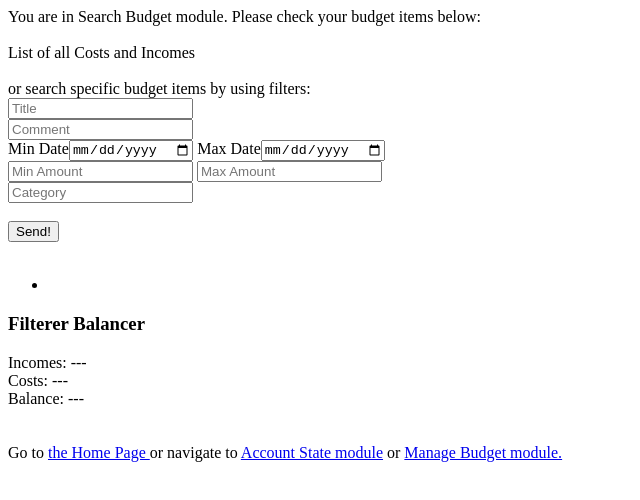
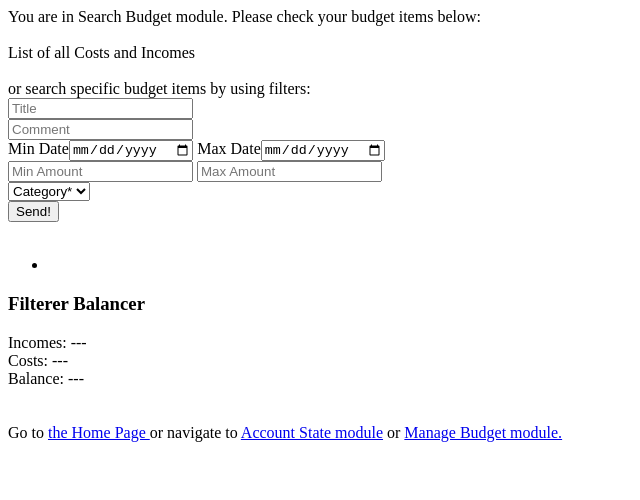
Before and after one commit to kempakepa/budgetProject, a website: page modules/filterer/filterer.html in a window 1280 px wide. Shown: the whole page, without its empty margins (0-640 px from the left). Drawn offline with Linux system fonts and the light colour scheme.

Commit message:
feat1 for filterer with no tests

```diff
--- a/modules/filterer/filterer.html
+++ b/modules/filterer/filterer.html
@@ -24,7 +24,13 @@
         <span="max-date">Max Date</span><input type="date" placeholder="Max Date" id="max-date" /></div>
         <div><input type="number" placeholder="Min Amount" id="min-amount" />
         <input type="number" placeholder="Max Amount" id="max-amount" /></div>
-        <div><input type="text" placeholder="Category" id="category" /></div></br>
+        <select name="category" id="category" placeholder="Category*" data-cy="category" required oninvalid="this.setCustomValidity('Please fill in this field.')">
+            <option value="" selected>Category*</option>
+            <option value="food">Food</option>
+            <option value="salary">Salary</option>
+            <option value="taxes">Taxes</option>
+            <option value="car">Car</option>
+          </select></br>
         <div><input type="button" value="Send!" onclick="requestSent()"/></div></br>
         <div id="confirmation_message"><ul id="showlist">
             <li></li>
```
